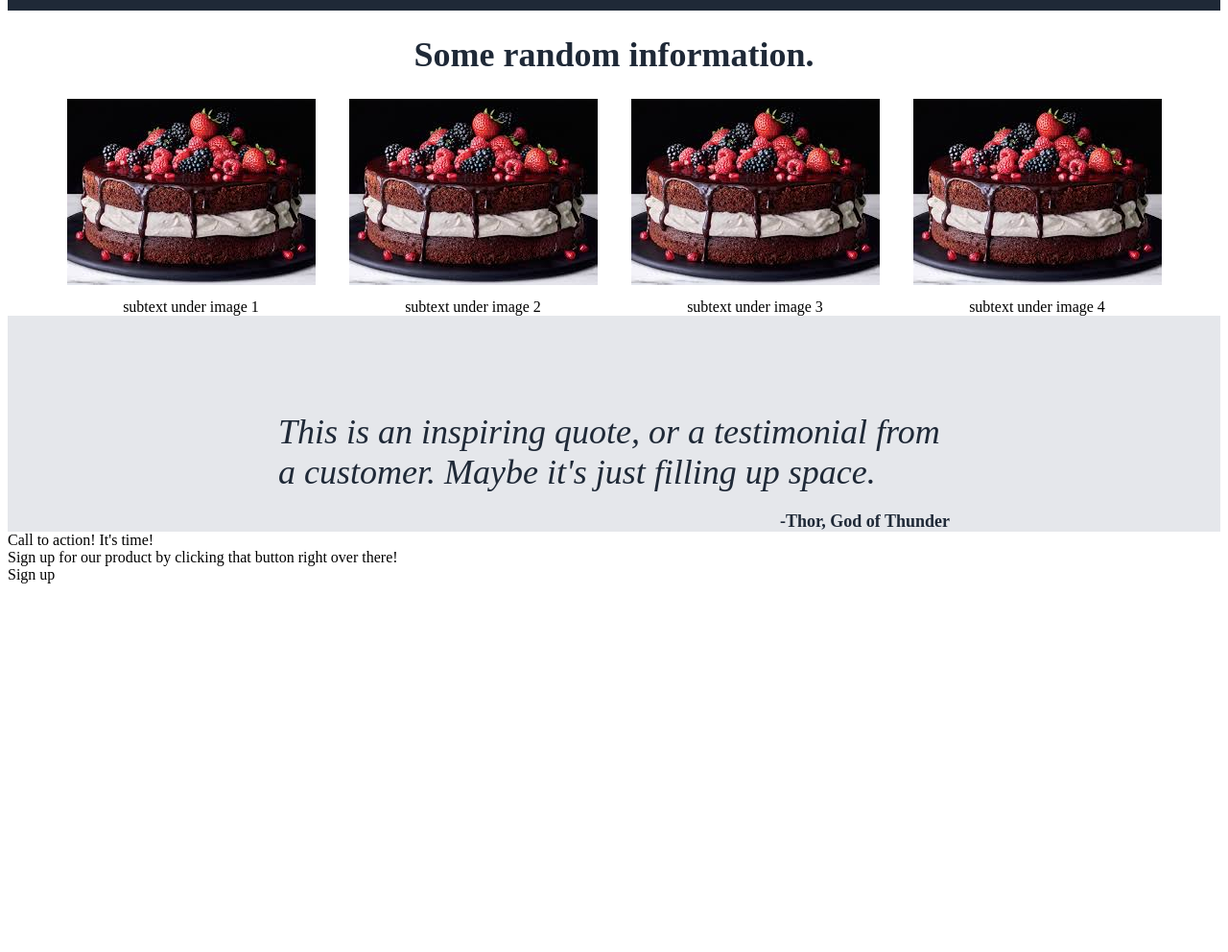
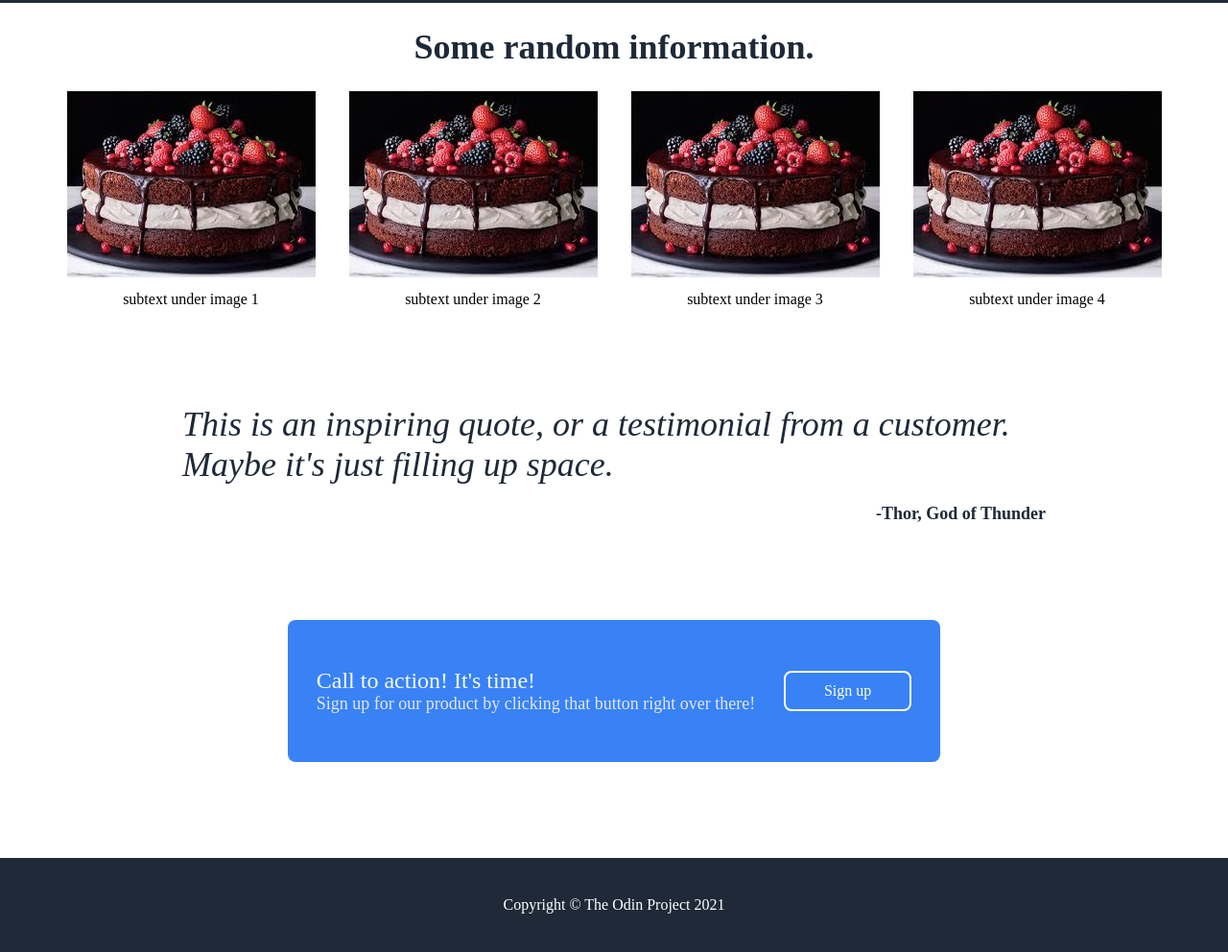
Before and after one commit to nhidlay/landingPage, a plain HTML site: page index.html in a window 1280 px wide. Shown: the part 385-1377 px from the top of the page at 96% size. Before the commit the page ends 1001 px from the top, so only its background shows below. Drawn offline with Linux system fonts and the light colour scheme.

Commit message:
Added call to action and footer sections.

```diff
--- a/index.html
+++ b/index.html
@@ -57,9 +57,15 @@
     </div>
 
     <div class="call-to-action">
-        <div>Call to action!  It's time!</div>
-        <div>Sign up for our product by clicking that button right over there!</div>
-        <div>Sign up</div>
+        <div>
+            <div class="cta-header">Call to action!  It's time!</div>
+            <div class="cta-subtext">Sign up for our product by clicking that button right over there!</div>
+        </div>
+            <div class="cta-button">Sign up</div>
+    </div>
+
+    <div class="footer">
+        <div>Copyright &#169 The Odin Project 2021</div>
     </div>
 
 </body>
--- a/style.css
+++ b/style.css
@@ -1,16 +1,7 @@
 body {
     display: flex;
     flex-direction: column;
-    //background-color: #1F2937;
-}
-
-img {
-    //width: 100px;
-}
-
-.hero-right img {
-    //width: 500px;
-    //height: 150px;
+    margin: 0px;
 }
 
 .header {
@@ -124,8 +115,6 @@ ul {
     font-size: 36px;
     color: #1F2937;
     flex-wrap: wrap;
-    //width: 900px;
-    background-color: #E5E7EB;
 }
 
 .quote-text {
@@ -133,7 +122,7 @@ ul {
     flex-direction: row;
     justify-content: center;
     align-items: center;
-    width: 700px;
+    width: 900px;
     padding-top: 100px;
     font-style: italic;
 }
@@ -142,8 +131,52 @@ ul {
     display: flex;
     flex-direction: row;
     justify-content: end;
-    margin-top: 20px;
+    padding-top: 20px;
+    padding-bottom:100px;
     font-size: 18px;
     font-weight: 900;
     color: #1F2937;
 }
+
+.call-to-action {
+    display: flex;
+    flex-direction: row;
+    justify-content: space-evenly;
+    align-items: center;
+    background-color: #3882f6;
+    margin-left: 300px;
+    margin-right: 300px;
+    margin-bottom: 100px;
+    padding-top: 50px;
+    padding-bottom: 50px;
+    border-radius: 8px;
+}
+
+.cta-header {
+    font-size: 24px;
+    color: #F9FAF8;
+}
+
+.cta-subtext {
+    font-size: 18px;
+    color: #E5E7EB;
+}
+
+.cta-button {
+    background-color: #3882f6;
+    color: white;
+    border: 2px solid white;
+    border-radius: 8px;
+    padding: 10px 40px;
+}
+
+.footer {
+    display: flex;
+    flex-direction: column;
+    justify-content: center;
+    align-items: center;
+    background-color: #1F2937;
+    color: white;
+    padding-top: 40px;
+    padding-bottom: 40px;
+}
```
